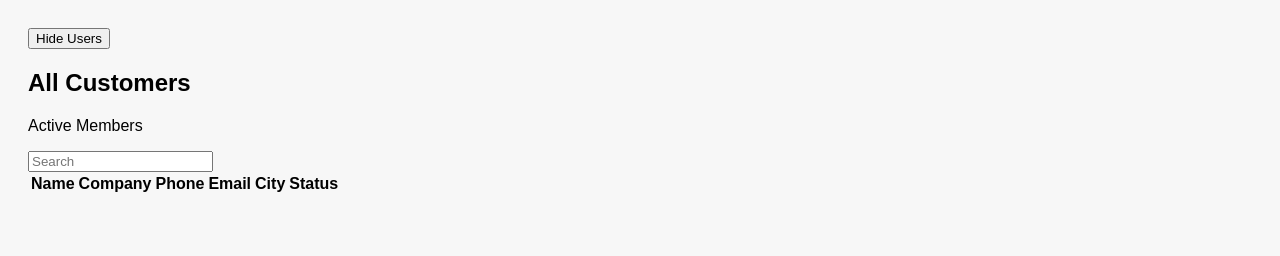
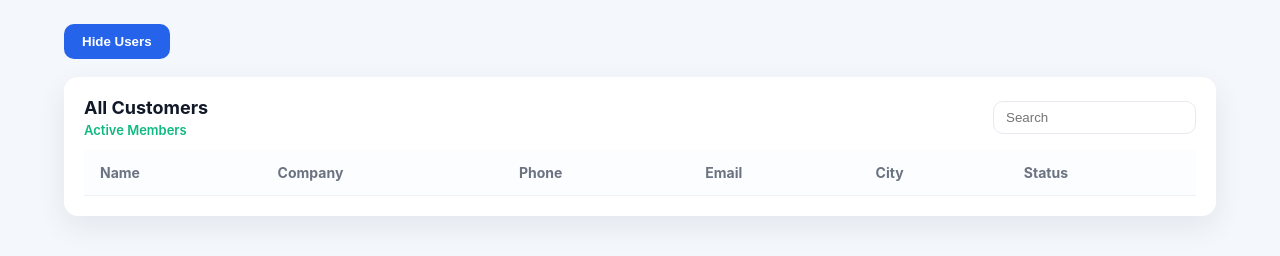
Before and after one commit to In-VIN-sible/js-proekt, a plain HTML site: page js pro 15/index.html in a window 1280 px wide. Both pictures are taken after a click on the button "Show Users". Drawn offline with Linux system fonts and the light colour scheme; no server answers.

Commit message:
Update style.css

```diff
--- a/js pro 15/style.css
+++ b/js pro 15/style.css
@@ -1,12 +1,103 @@
+:root {
+    --bg: #f4f7fb;
+    --card-bg: #fff;
+    --muted: #6b7280;
+    --border: #eef2f7;
+}
+
+* { box-sizing: border-box; }
 body {
-      font-family: Arial, sans-serif;
-      background: #f7f7f7;
-      padding: 20px;
-    }
-    .user {
-      background: #fff;
-      padding: 10px 15px;
-      margin: 10px 0;
-      border-radius: 8px;
-      box-shadow: 0 2px 4px rgba(0,0,0,0.1);
-    }
+    margin: 0;
+    font-family: Inter, "Segoe UI", Roboto, Arial, sans-serif;
+    background: var(--bg);
+    color: #111827;
+}
+
+main { padding: 24px; max-width: 1200px; margin: 0 auto; }
+
+#toggleBtn {
+    display: inline-block;
+    margin-bottom: 18px;
+    padding: 10px 18px;
+    border-radius: 10px;
+    border: none;
+    background: #2563eb;
+    color: white;
+    cursor: pointer;
+    font-weight: 600;
+}
+
+#toggleBtn:hover { filter: brightness(0.95); }
+
+.card {
+    display: none;
+    background: var(--card-bg);
+    border-radius: 14px;
+    box-shadow: 0 10px 30px rgba(23, 43, 77, 0.08);
+    padding: 20px;
+}
+
+.card.open { display: block; }
+
+.card-header {
+    display: flex;
+    justify-content: space-between;
+    align-items: center;
+    gap: 16px;
+    margin-bottom: 12px;
+}
+
+.card-header h1 {
+    margin: 0;
+    font-size: 18px;
+}
+
+.card-header .sub {
+    margin: 4px 0 0 0;
+    color: #10b981;
+    font-size: 13px;
+    font-weight: 600;
+}
+
+.search input {
+    padding: 8px 12px;
+    border-radius: 10px;
+    border: 1px solid #e6eaf0;
+    min-width: 200px;
+}
+
+.table-wrap { overflow-x: auto; }
+
+table {
+    width: 100%;
+    border-collapse: collapse;
+    font-size: 14px;
+}
+
+thead th {
+    text-align: left;
+    padding: 14px 16px;
+    color: var(--muted);
+    font-weight: 700;
+    background: #fbfdff;
+    border-bottom: 1px solid var(--border);
+}
+
+tbody td {
+    padding: 14px 16px;
+    border-bottom: 1px solid #f3f4f6;
+    vertical-align: middle;
+}
+
+tbody tr:hover td { background: #fbfdff; }
+
+.status {
+    padding: 6px 10px;
+    border-radius: 999px;
+    font-weight: 700;
+    font-size: 13px;
+    display: inline-block;
+}
+
+.status.active { background: #d1fae5; color: #065f46; }
+.status.inactive { background: #fee2e2; color: #991b1b; }
```
